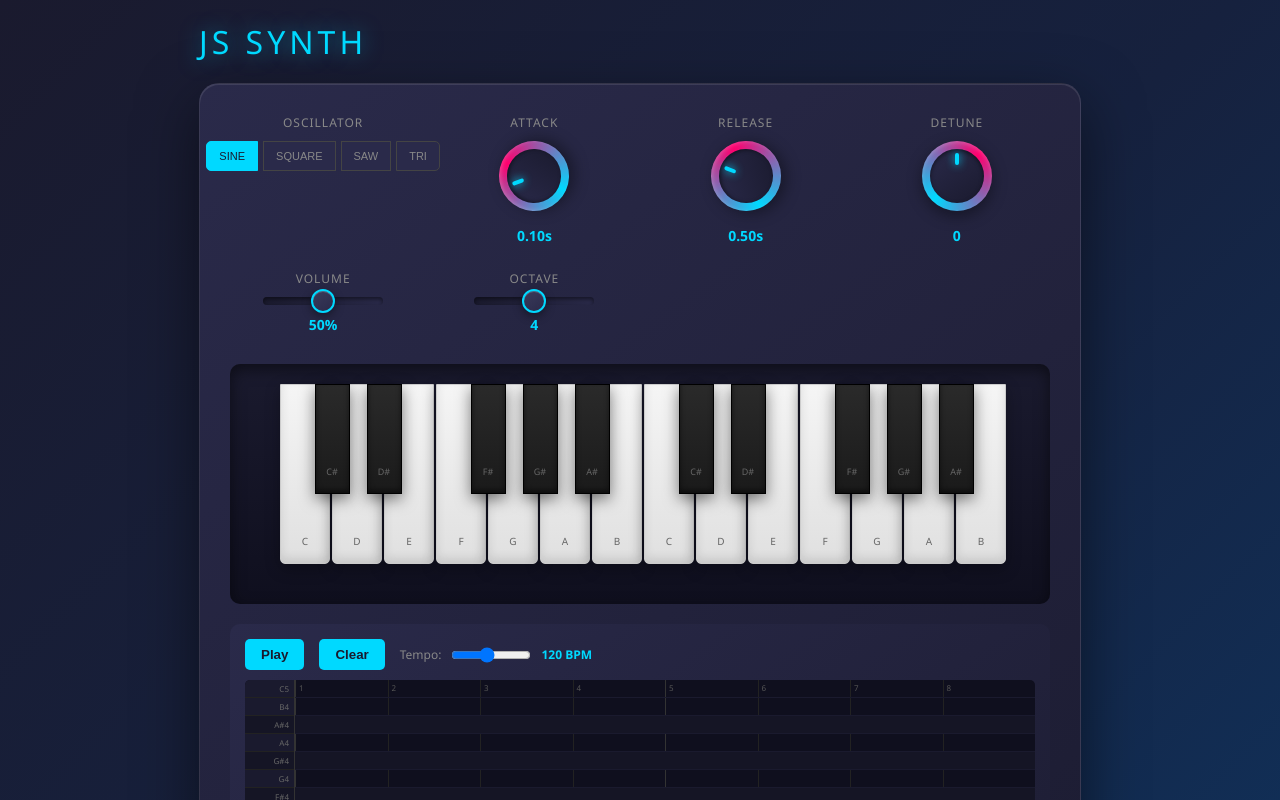
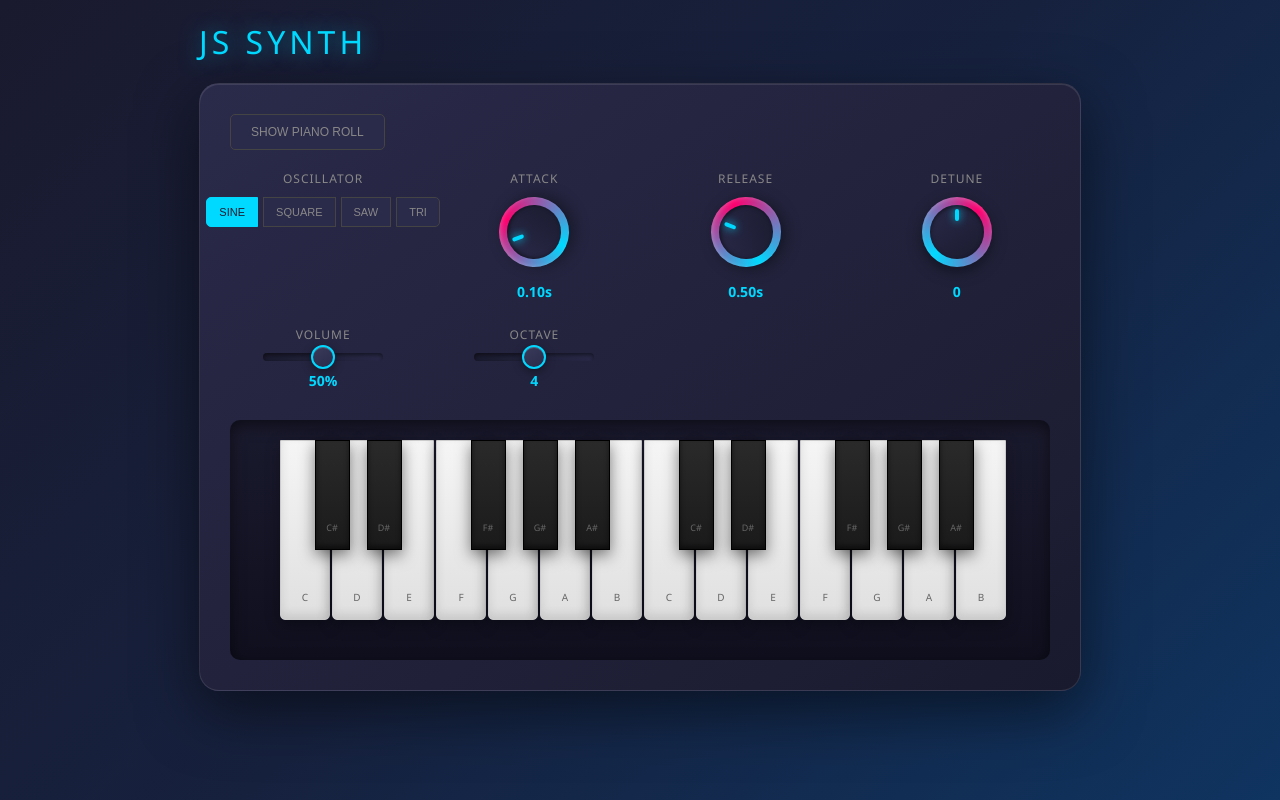
Before and after one commit to vladturda/vue-synth, a Vue app in the folder synth-vue/: page / in a window 1280 px wide. Shown: the top 800 px of the page. Built offline with nearby package versions, Linux system fonts and the light colour scheme.

Commit message:
Add piano roll playhead and view toggle

```diff
--- a/synth-vue/src/components/PianoRoll.vue
+++ b/synth-vue/src/components/PianoRoll.vue
@@ -39,6 +39,12 @@
               <span class="beat-label">{{ beat }}</span>
             </div>
           </div>
+
+          <div
+            v-if="isPlaying"
+            class="playhead"
+            :style="{ left: currentColumnPosition + 'px' }"
+          ></div>
 
           <div class="note-rows" ref="noteRowsRef" @click="onGridClick">
             <div
@@ -107,6 +113,10 @@ const gridWidth = computed(() => {
 
 const noteWidth = computed(() => gridWidth.value / totalBeats)
 
+const currentColumnPosition = computed(() => {
+  return currentBeat.value * noteWidth.value
+})
+
 let playTimeout = null
 let noteId = 0
 
@@ -169,13 +179,16 @@ function playNextBeat() {
     emit('play-note', n.note)
   })
 
-  currentBeat.value++
-  if (currentBeat.value >= totalBeats) {
-    currentBeat.value = 0
-  }
+  const beatDuration = 60000 / tempo.value
 
-  const beatDuration = 60000 / tempo.value
-  playTimeout = setTimeout(playNextBeat, beatDuration)
+  playTimeout = setTimeout(() => {
+    if (currentBeat.value + 1 >= totalBeats) {
+      currentBeat.value = 0
+    } else {
+      currentBeat.value++
+    }
+    playNextBeat()
+  }, beatDuration)
 }
 
 function startPlayback() {
@@ -355,6 +368,17 @@ watch(() => props.modelValue, (newVal) => {
   color: #555;
 }
 
+.playhead {
+  position: absolute;
+  top: 0;
+  bottom: 0;
+  width: 2px;
+  background: #ff006e;
+  z-index: 10;
+  pointer-events: none;
+  box-shadow: 0 0 8px #ff006e;
+}
+
 .note-rows {
   position: relative;
   height: 100%;
--- a/synth-vue/src/components/Synth.vue
+++ b/synth-vue/src/components/Synth.vue
@@ -1,5 +1,15 @@
 <template>
   <div class="synth">
+    <div class="view-toggle">
+      <button
+        class="toggle-btn"
+        :class="{ active: showPianoRoll }"
+        @click="showPianoRoll = !showPianoRoll"
+      >
+        {{ showPianoRoll ? 'Hide' : 'Show' }} Piano Roll
+      </button>
+    </div>
+
     <div class="controls">
       <div class="control-group">
         <label>Oscillator</label>
@@ -49,6 +59,7 @@
     />
 
     <PianoRoll
+      v-if="showPianoRoll"
       v-model="sequencerNotes"
       @play-note="playSequencerNote"
       @stop-note="stopSequencerNote"
@@ -62,6 +73,8 @@ import Knob from './Knob.vue'
 import Slider from './Slider.vue'
 import Keyboard from './Keyboard.vue'
 import PianoRoll from './PianoRoll.vue'
+
+const showPianoRoll = ref(false)
 
 const waveforms = ['sine', 'square', 'sawtooth', 'triangle']
 const waveLabels = {
@@ -214,6 +227,29 @@ onUnmounted(() => {
   width: 100%;
 }
 
+.view-toggle {
+  display: flex;
+  margin-bottom: 20px;
+}
+
+.toggle-btn {
+  padding: 10px 20px;
+  border: 1px solid #444;
+  background: #2a2a4a;
+  color: #888;
+  cursor: pointer;
+  font-size: 12px;
+  text-transform: uppercase;
+  transition: all 0.2s;
+  border-radius: 5px;
+}
+
+.toggle-btn.active {
+  background: #00d9ff;
+  color: #1a1a2e;
+  border-color: #00d9ff;
+}
+
 .controls {
   display: grid;
   grid-template-columns: repeat(auto-fit, minmax(150px, 1fr));
```
